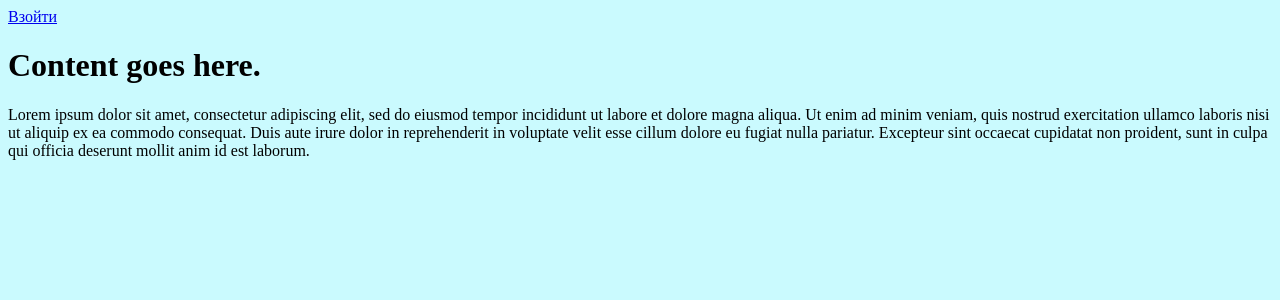
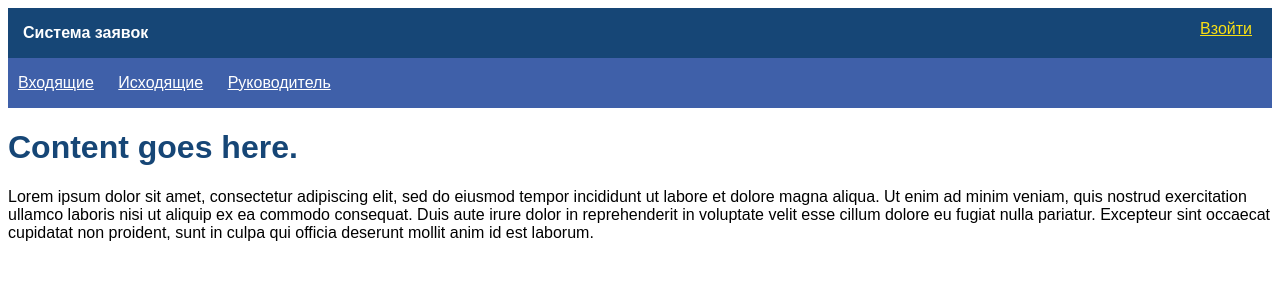
Before and after one commit to Damakshn/ticket_system, a Django app: page / in a window 1280 px wide. Shown: the top 300 px of the page. Run offline with Django 3.2, Linux system fonts and the light colour scheme.

Commit message:
Изменены стили; Тест на установку создателя заявки сделан нерабочим; Добавлены черновики представлений для входящих и исходящих заявок;

```diff
--- a/static/style.css
+++ b/static/style.css
@@ -1,5 +1,52 @@
 body{
-    background-color: #CAFAFE;
+    background-color: #ffffff;
+    display: grid;
+    grid-template-columns: repeat(5, 1fr);
+    grid-template-rows: 50px 50px auto;
+    font-family: Arial;
+}
+
+h1{
+    color: #164676;
+}
+
+header{
+    display: grid;
+    grid-template-columns: repeat(2, 1fr);
+    background-color: #164676;
+    color: #ffffff;
+    grid-column-end: span 5;
+}
+
+header a{
+    color: #fae013
+}
+
+#username{
+    text-align: right;
+    padding: 12px 20px 0px 0px;
+}
+
+#system_title{
+    line-height: 50px;
+    padding-left: 15px;
+}
+
+nav{
+    background-color: #3f60a9;
+    grid-column-end: span 5;
+}
+
+nav a {
+    color: white;
+    line-height: 50px;
+    display: inline-block;
+    margin: 0px 10px 0px 10px;
+}
+
+main{
+    font-family: Arial;
+    grid-column-end: span 5;
 }
 
 .alert{color:red}
--- a/ticket_system/settings.py
+++ b/ticket_system/settings.py
@@ -19,7 +19,7 @@ settings = json.load(open('settings.json', encoding='utf-8'))
 SECRET_KEY = settings['SECRET_KEY']
 DEBUG = bool(int(settings['DEBUG']))
 
-ALLOWED_HOSTS = ['testserver']
+ALLOWED_HOSTS = ['127.0.0.1', 'testserver']
 
 STATICFILES_DIRS = [
     os.path.join(BASE_DIR, 'static'),
--- a/tickets/templates/base.html
+++ b/tickets/templates/base.html
@@ -6,16 +6,26 @@
         <link rel="stylesheet" type="text/css" href="{% static 'style.css' %}">
     </head>
     <body>
-        <div id="top">
+        <header>
+            <div id="system_title">
+                <b>Система заявок</b>
+            </div>
+            <div id="username">
                 {% if request.user.is_anonymous %}
                 <a href="login/">Взойти</a>
                 {% else %}
                 <b>You are {{ request.user }}</b> <a href="/logout/">Выйти</a>
                 {% endif %}
             </div>
-        <div id="content">
+        </header>
+        <nav>
+            <a href="/inbox/">Входящие</a>
+            <a href="/outbox/">Исходящие</a>
+            <a href="/supervision/">Руководитель</a>
+        </nav>
+        <main>
             {% block content %}
             {% endblock %}
-        </div>
+        </main>
     </body>
 </html>
--- /dev/null
+++ b/tickets/templates/tickets/ticket_list.html
@@ -0,0 +1,6 @@
+{% extends "../base.html" %}
+{% block content %}
+    {% for ticket in ticket_list %}
+        <p>ticket.title</p>
+    {% endfor %}
+{% endblock %}
--- a/tickets/tests.py
+++ b/tickets/tests.py
@@ -16,9 +16,7 @@ class NewTicketTestCase(unittest.TestCase):
         self.assertEqual(response.url, '/login/?next=/new_ticket/')
 
     def test_current_user_saved_as_creator(self):
-
-        self.client.login(username='TestUser', password='secret')
-        self.assertEqual(1, 1)
+        self.fail()
 
     def test_form_without_title_not_allowed(self):
         form_data = {
--- a/tickets/urls.py
+++ b/tickets/urls.py
@@ -8,4 +8,7 @@ urlpatterns = [
     path('login/', auth_views.LoginView.as_view(), name='login'),
     path('logout/', auth_views.LogoutView.as_view(), name='logout'),
     path('new_ticket/', views.CreateTicketView.as_view(), name='new_ticket'),
+    path('inbox/', views.InboxTickets.as_view()),
+    path('outbox/', views.OutboxTickets.as_view()),
+    path('supervision/', views.index)
 ]
--- a/tickets/views.py
+++ b/tickets/views.py
@@ -1,6 +1,7 @@
 from django.http import HttpResponseRedirect
 from django.shortcuts import render
 from django.views.generic.edit import CreateView
+from django.views.generic.list import ListView
 from django.contrib.auth.mixins import LoginRequiredMixin
 from . import forms
 from . import models
@@ -25,3 +26,22 @@ class CreateTicketView(LoginRequiredMixin, CreateView):
         new_ticket.creator = self.request.user.userprofile
         new_ticket.save()
         return HttpResponseRedirect(self.get_success_url())
+
+
+class TicketList(LoginRequiredMixin, ListView):
+    model = models.Ticket
+    context_object_name = 'tickets_list'
+
+
+class InboxTickets(TicketList):
+
+    def get_queryset(self):
+        # ToDo только входящие
+        return self.model.objects.all()
+
+
+class OutboxTickets(TicketList):
+
+    def get_queryset(self):
+        # ToDo только исходящие
+        return self.model.objects.all()
```
Lines whose indentation alone changed are shown as unchanged.
